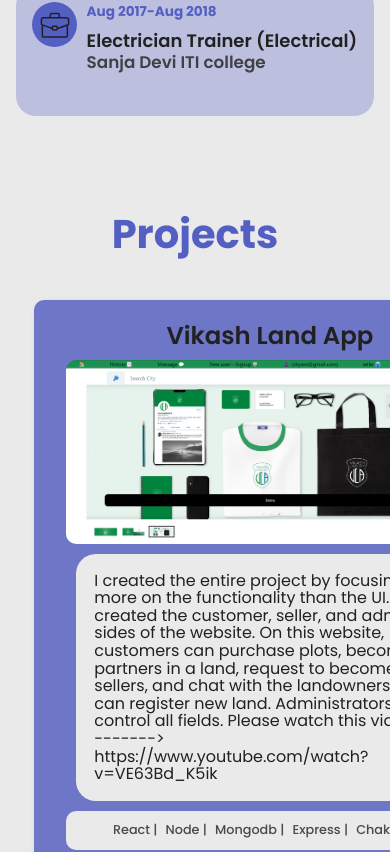
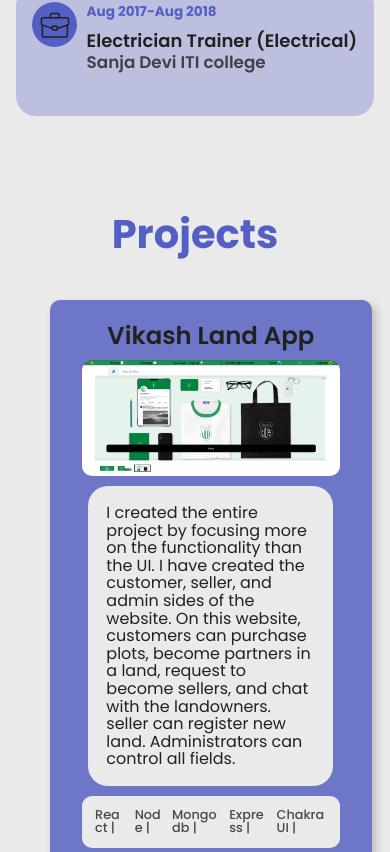
Before and after one commit to vikash-vashistha/vikash-vashistha.github.io, a React (Create React App) app in the folder my-portfolio/: page / in a window 390 px wide. Shown: the part 2847-3699 px from the top of the page. Built offline with nearby package versions, Linux system fonts and the light colour scheme; a web font is replaced by a local one.

Commit message:
projects css changed

```diff
--- a/my-portfolio/src/components/Projects/Projects.css
+++ b/my-portfolio/src/components/Projects/Projects.css
@@ -132,7 +132,7 @@
     flex-direction: column;
     align-items: center;
     justify-content: center;
-    width: 140%;
+    width: 120%;
   }
   .projects--cal {
   width: 80%;
--- a/my-portfolio/src/data/projectsData.js
+++ b/my-portfolio/src/data/projectsData.js
@@ -17,7 +17,7 @@ export const projectsData = [
     id: 1,
     projectName: "Vikash Land App",
     projectDesc:
-      "I created the entire project by focusing more on the functionality than the UI. I have created the customer, seller, and admin sides of the website. On this website, customers can purchase plots, become partners in a land, request to become sellers, and chat with the landowners. seller can register new land. Administrators can control all fields. Please watch this video ---------->  https://www.youtube.com/watch?v=VE63Bd_K5ik",
+      "I created the entire project by focusing more on the functionality than the UI. I have created the customer, seller, and admin sides of the website. On this website, customers can purchase plots, become partners in a land, request to become sellers, and chat with the landowners. seller can register new land. Administrators can control all fields.",
     tags: ["React", "Node", "Mongodb", "Express", "Chakra UI"],
     code: "https://github.com/vikash-vashistha/vikash-vashistha-land-app",
     demo: "https://vikash-land-app.netlify.app/",
```
